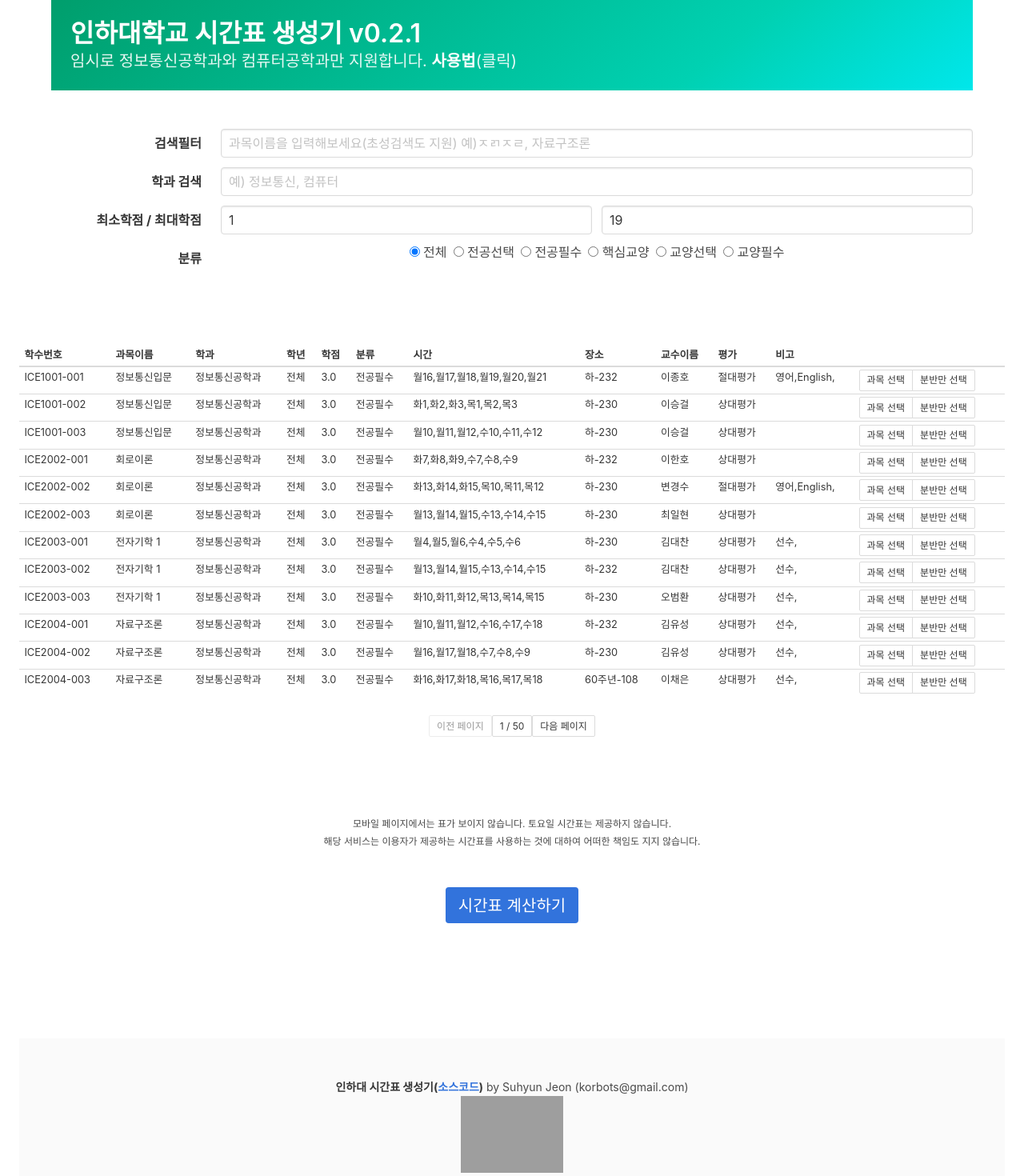
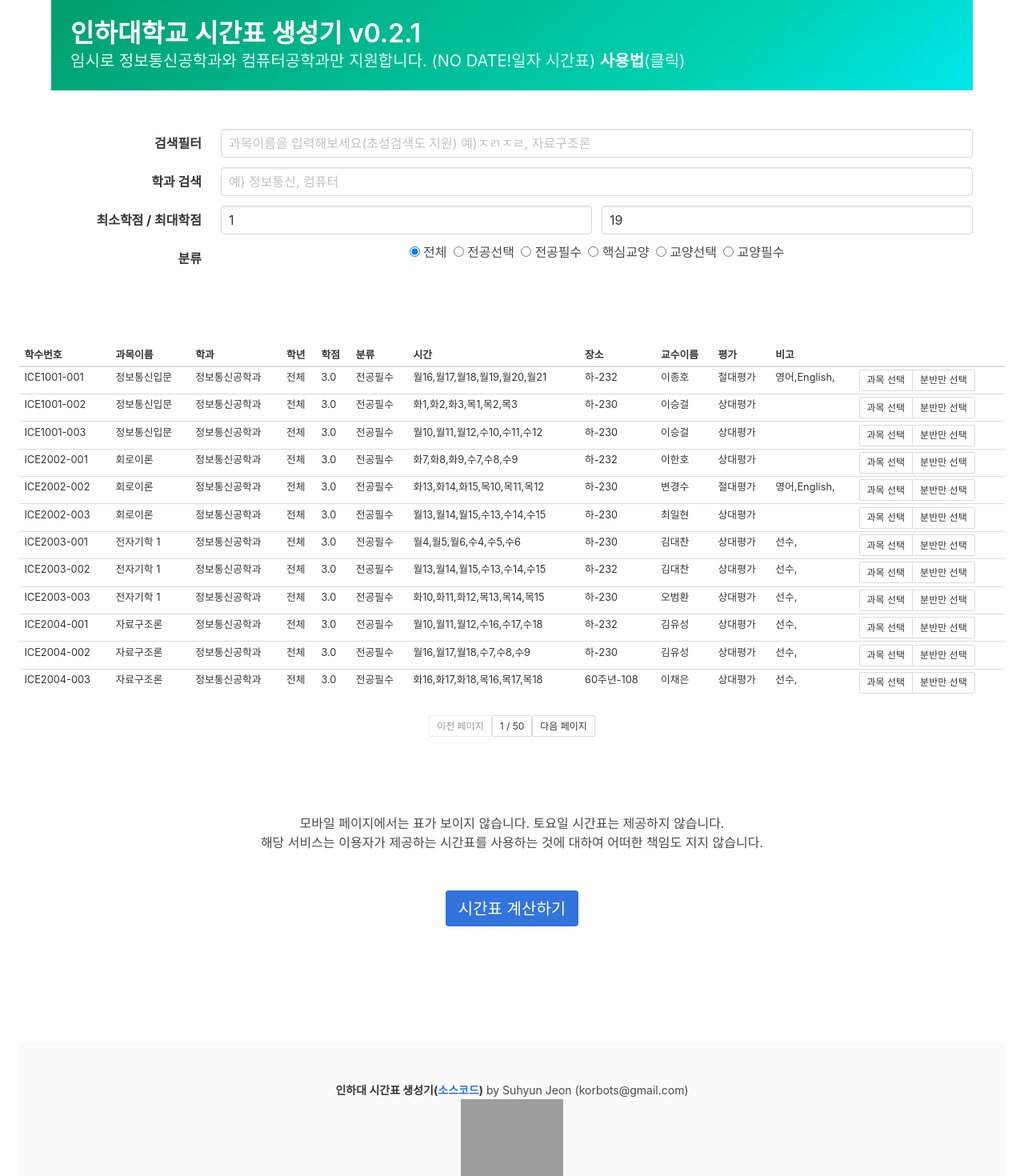
Before and after one commit to agrajak/my-inha-sugang, a Nuxt app: page / in a window 1280 px wide. Shown: the top 1470 px of the page at 80% size. Built offline with nearby package versions, Linux system fonts and the light colour scheme; grey boxes are pictures that could not be loaded.

Commit message:
시간표 갱신일자 표시추가

```diff
--- a/components/SubjectSelector.vue
+++ b/components/SubjectSelector.vue
@@ -60,7 +60,7 @@
         </tr>
         <!-- 선택가능 과목들 -->
         <tr v-if="list_page.length == 0">
-          <td colspan="11" class="is-centered">조건에 해당하는 결과값이 없습니다.</td>
+          <td colspan="11" class="is-centered">조건에 해당하는 결과가 없습니다.</td>
         </tr>
 
         <tr v-else v-for="(cell, i) in list_page" :key="i+value.length">
@@ -78,7 +78,7 @@
           <td>
             <div class="buttons has-addons">
               <button class="button is-small" @click="희망과목_추가(cell)">과목 선택</button>
-              <button class="button is-small" @click="희망분반_추가(cell)">분반만 선택</button>
+              <button class="button is-small" @click="  희망분반_추가(cell)">분반만 선택</button>
             </div>
           </td>
         </tr>
--- a/index.js
+++ b/index.js
@@ -4,7 +4,12 @@ const 일반교양 = require('./data/일반교양.json')
 const 핵심교양 = require('./data/핵심교양.json')
 const 영어 = require('./data/영어.json')
 const 교양필수 = require('./data/교양필수.json')
+const metadata = require('./data/metadata.json')
 
+
+function getUpdatedDate(){
+  return metadata.date || 'NO DATE!'
+}
 async function 희망과목_고르기(희망과목=[], 필수과목=[]){
   const list = new Cells()
   const 시간표 = [...전공, ...영어, ...일반교양, ...교양필수, ...핵심교양]
@@ -103,4 +108,4 @@ async function run(희망과목, 필수과목, maxCredit=19, minCredit=1){
   console.log(` * 필수로 포함시켜야할 과목이 포함된 리스트 갯수 : ${result.length}`)
   return result
 }
-export default run
+export {run, getUpdatedDate}
--- a/package.json
+++ b/package.json
@@ -5,6 +5,7 @@
   "main": "index.js",
   "scripts": {
     "generate": "nuxt generate",
+    "fetch": "node init",
     "dev": "nuxt"
   },
   "author": "korbots@gmail.com",
--- a/pages/index.vue
+++ b/pages/index.vue
@@ -8,7 +8,7 @@
               인하대학교 시간표 생성기 v{{version}}
             </h1>
             <h2 class="subtitle">
-              임시로 정보통신공학과와 컴퓨터공학과만 지원합니다. <strong><a href="https://www.notion.so/agrajak/c6732e39aa41449a8e3e596bf9054f73" target="_blank">사용법</a></strong>(클릭)
+              임시로 정보통신공학과와 컴퓨터공학과만 지원합니다. ({{date}}일자 시간표) <strong>사용법</strong>(<a href="https://www.notion.so/agrajak/c6732e39aa41449a8e3e596bf9054f73" target="_blank">클릭</a>)
             </h2>
           </div>
         </div>
@@ -79,8 +79,8 @@
     <section class="section">
       <div class="container has-text-centered" >
         <div v-if="!result && !isProgress">
-          <p class="help">모바일 페이지에서는 표가 보이지 않습니다. 토요일 시간표는 제공하지 않습니다.</p>
-          <p class="help">해당 서비스는 이용자가 제공하는 시간표를 사용하는 것에 대하여 어떠한 책임도 지지 않습니다.</p>
+          <p>모바일 페이지에서는 표가 보이지 않습니다. 토요일 시간표는 제공하지 않습니다.</p>
+          <p>해당 서비스는 이용자가 제공하는 시간표를 사용하는 것에 대하여 어떠한 책임도 지지 않습니다.</p>
         </div>
         <div class="section">
           <button @click="getResult()" class="button is-centered is-link is-medium" :class="{'is-loading':isProgress}">시간표 계산하기</button>
@@ -108,7 +108,7 @@
 </template>
 <script>
 import {Cell, Cells} from '../util.js'
-import run from '../index.js'
+import {run, getUpdatedDate} from '../index.js'
 import TimeTableViewer from '../components/TimeTableViewer.vue'
 import SubjectSelector from '../components/SubjectSelector.vue'
 import Package from '../package.json'
@@ -133,6 +133,9 @@ export default {
   computed: {
     version () {
       return Package.version
+    },
+    date(){
+      return getUpdatedDate()
     }
   },
   methods: {
```
Also changed, not shown: init.js (+13 -1 lines), 1 other file (tests, documents, lock files or other folders).
